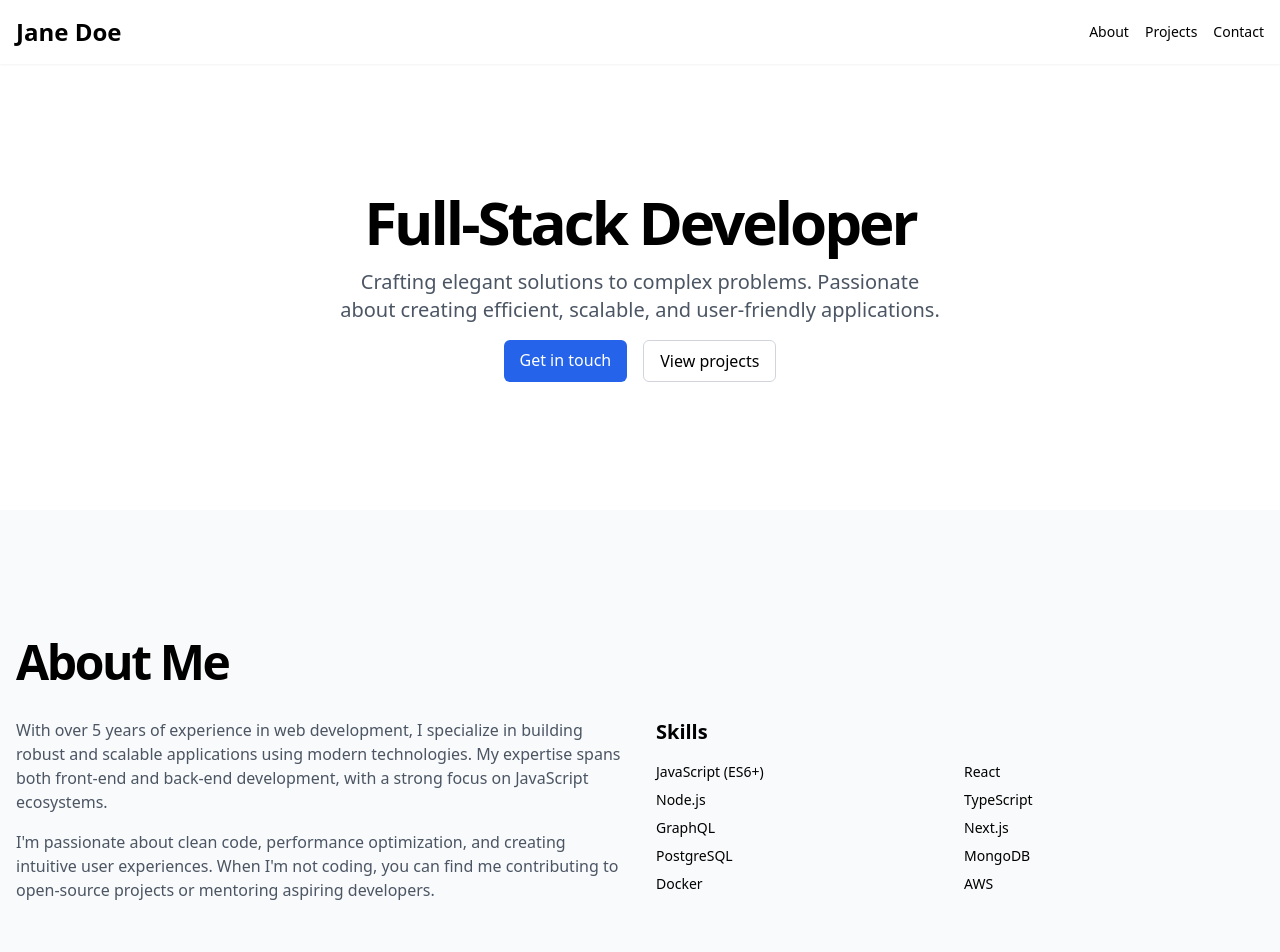
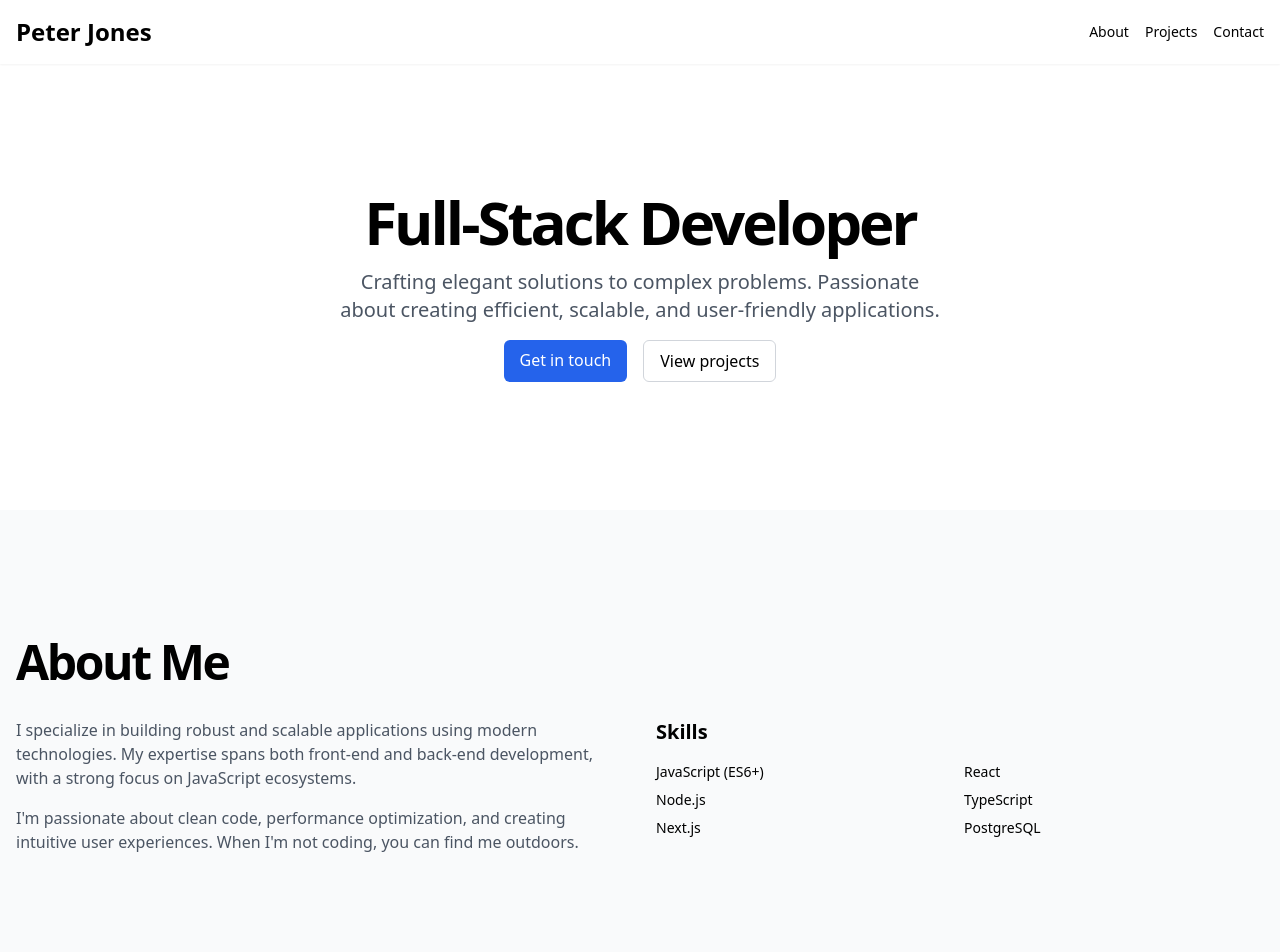
Before and after one commit to Pj29/pj29.github.io, a Next.js app: page / in a window 1280 px wide. Shown: the top 952 px of the page. Built offline with nearby package versions, Linux system fonts and the light colour scheme.

Commit message:
text changes

```diff
--- a/pages/index.tsx
+++ b/pages/index.tsx
@@ -7,14 +7,14 @@ export default function Home() {
   return (
     <div className="flex flex-col min-h-screen">
       <Head>
-        <title>Jane Doe - Full-Stack Developer</title>
-        <meta name="description" content="Portfolio of Jane Doe, Full-Stack Developer" />
+        <title>Peter Jones - Full-Stack Developer</title>
+        <meta name="description" content="Portfolio of Peter Jones, Full-Stack Developer" />
         <link rel="icon" href="/favicon.ico" />
       </Head>
 
       <header className="sticky top-0 z-10 bg-white shadow-sm">
         <div className="container mx-auto flex items-center justify-between py-4 px-4">
-          <h1 className="text-2xl font-bold">Jane Doe</h1>
+          <h1 className="text-2xl font-bold">Peter Jones</h1>
           <nav className="flex items-center gap-4 text-sm">
             <a href="#about" className="hover:underline underline-offset-4">About</a>
             <a href="#projects" className="hover:underline underline-offset-4">Projects</a>
@@ -49,10 +49,10 @@ export default function Home() {
             <div className="grid gap-8 lg:grid-cols-2">
               <div className="flex flex-col gap-4">
                 <p className="text-gray-600">
-                  With over 5 years of experience in web development, I specialize in building robust and scalable applications using modern technologies. My expertise spans both front-end and back-end development, with a strong focus on JavaScript ecosystems.
+                  I specialize in building robust and scalable applications using modern technologies. My expertise spans both front-end and back-end development, with a strong focus on JavaScript ecosystems.
                 </p>
                 <p className="text-gray-600">
-                  I'm passionate about clean code, performance optimization, and creating intuitive user experiences. When I'm not coding, you can find me contributing to open-source projects or mentoring aspiring developers.
+                  I'm passionate about clean code, performance optimization, and creating intuitive user experiences. When I'm not coding, you can find me outdoors.
                 </p>
               </div>
               <div className="flex flex-col gap-4">
@@ -62,12 +62,8 @@ export default function Home() {
                   <li>React</li>
                   <li>Node.js</li>
                   <li>TypeScript</li>
-                  <li>GraphQL</li>
                   <li>Next.js</li>
                   <li>PostgreSQL</li>
-                  <li>MongoDB</li>
-                  <li>Docker</li>
-                  <li>AWS</li>
                 </ul>
               </div>
             </div>
@@ -111,11 +107,11 @@ export default function Home() {
                   I'm always open to new opportunities and collaborations. Whether you have a project in mind or just want to connect, feel free to reach out!
                 </p>
                 <div className="flex gap-4">
-                  <a href="https://github.com" target="_blank" rel="noopener noreferrer" className="text-gray-600 hover:text-gray-900">
+                  <a href="https://github.com/Pj29" target="_blank" rel="noopener noreferrer" className="text-gray-600 hover:text-gray-900">
                     <Github className="h-6 w-6" />
                     <span className="sr-only">GitHub</span>
                   </a>
-                  <a href="https://linkedin.com" target="_blank" rel="noopener noreferrer" className="text-gray-600 hover:text-gray-900">
+                  <a href="https://www.linkedin.com/in/peter-a-jones/" target="_blank" rel="noopener noreferrer" className="text-gray-600 hover:text-gray-900">
                     <Linkedin className="h-6 w-6" />
                     <span className="sr-only">LinkedIn</span>
                   </a>
@@ -123,7 +119,7 @@ export default function Home() {
                     <Twitter className="h-6 w-6" />
                     <span className="sr-only">Twitter</span>
                   </a>
-                  <a href="mailto:jane.doe@example.com" className="text-gray-600 hover:text-gray-900">
+                  <a href="mailto:pjxcvi@proton.me" className="text-gray-600 hover:text-gray-900">
                     <Mail className="h-6 w-6" />
                     <span className="sr-only">Email</span>
                   </a>
```
